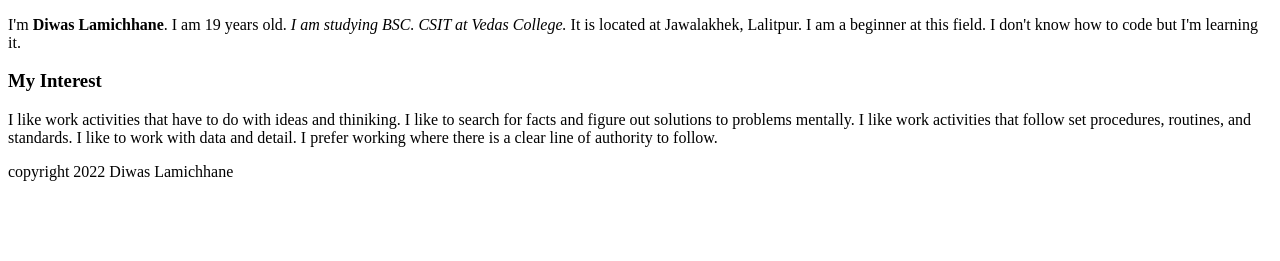
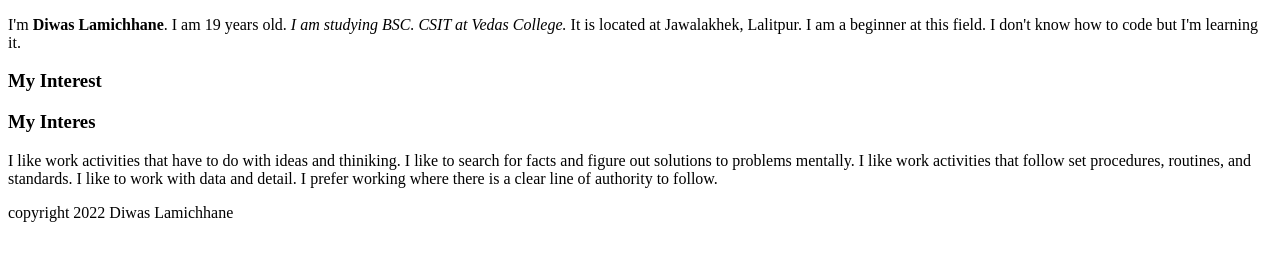
Before and after one commit to DiwasLamichhane/html, a plain HTML site: page index.html in a window 1280 px wide. Shown: the part 105-366 px from the top of the page. Drawn offline with Linux system fonts and the light colour scheme.

Commit message:
h3 tah added

```diff
--- a/index.html
+++ b/index.html
@@ -16,6 +16,7 @@
         <!--OPENING OF MY INTEREST-->
 
         <h3>My Interest</h3>
+        <h3>My Interes</h3>
         <p>I like work activities that have to do with ideas and thiniking. I like to search for facts and figure out solutions to problems mentally. I like work activities that follow set procedures, routines, and standards. I like to work with data and detail. I prefer working where there is a clear line of authority to follow. </p>
 
 
```
